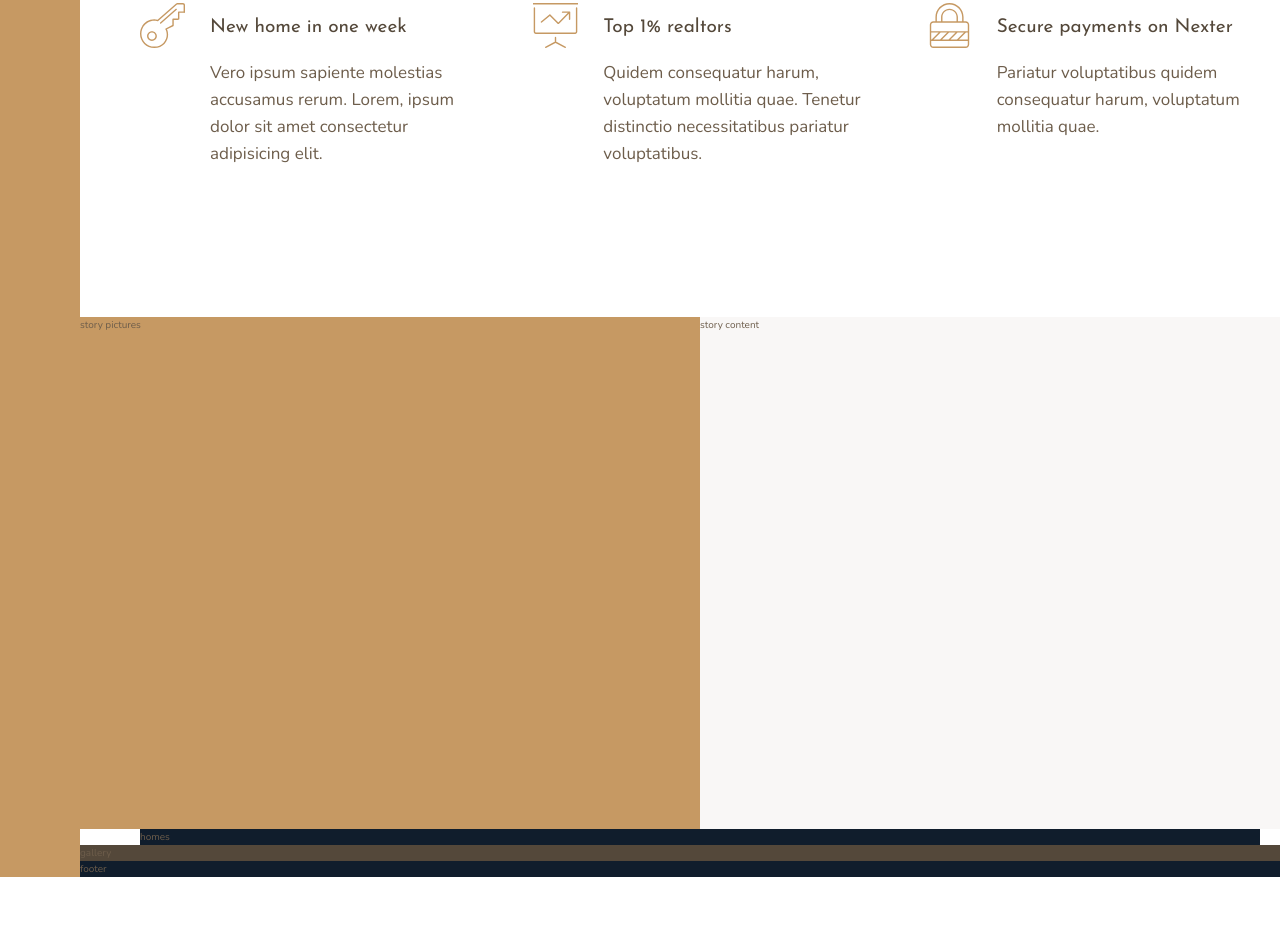
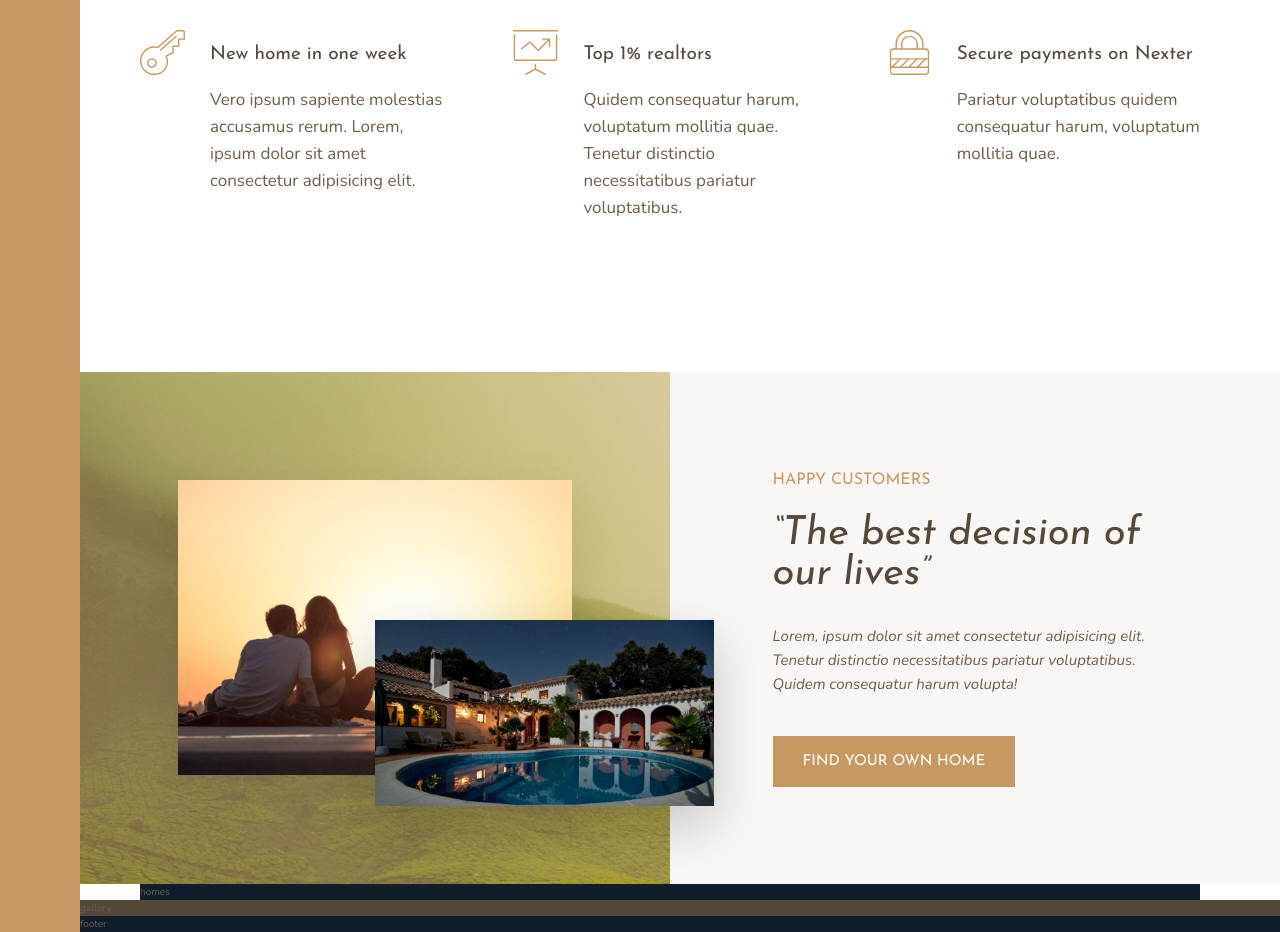
Before and after one commit to m9iv/nexter, a website: page index.html in a window 1280 px wide. Shown: the part 991-1923 px from the top of the page. Before the commit the page ends 1868 px from the top, so only its background shows below. Drawn offline with nearby package versions, Linux system fonts and the light colour scheme.

Commit message:
Add Stories styles

```diff
--- a/index.html
+++ b/index.html
@@ -101,9 +101,29 @@
       </div>
     </section>
 
-    <div class="story__pictures">story pictures</div>
+    <div class="story__pictures">
+      <img
+        src="img/story-1.jpeg"
+        alt="Couple with new house"
+        class="story__img--1" />
 
-    <div class="story__content">story content</div>
+      <img src="img/story-2.jpeg" alt="New house" class="story__img--2" />
+    </div>
+
+    <div class="story__content">
+      <h3 class="heading-3 mb-sm">Happy Customers</h3>
+      <h2 class="heading-2 heading-2--dark mb-md">
+        &ldquo;The best decision of our lives&rdquo;
+      </h2>
+
+      <p class="story__text">
+        Lorem, ipsum dolor sit amet consectetur adipisicing elit. Tenetur
+        distinctio necessitatibus pariatur voluptatibus. Quidem consequatur
+        harum volupta!
+      </p>
+
+      <button class="btn">Find your own home</button>
+    </div>
 
     <section class="homes">homes</section>
 
--- a/sass/_story.scss
+++ b/sass/_story.scss
@@ -1,13 +1,50 @@
 .story {
   &__pictures {
+    display: grid;
     grid-column: full-start / col-end 4;
+    grid-template-rows: repeat(6, 1fr);
+    grid-template-columns: repeat(6, 1fr);
+    align-items: center;
 
     background-color: $color-primary;
+    background-image: linear-gradient(
+        rgba($color-primary, 0.5),
+        rgba($color-primary, 0.5)
+      ),
+      url(../img/back.jpg);
+  }
+
+  &__img--1 {
+    grid-row: 2 / 6;
+    grid-column: 2 / 6;
+
+    width: 100%;
+    box-shadow: 0 2rem 5rem rgba(#000, 0.1);
+  }
+
+  &__img--2 {
+    grid-row: 4 / 6;
+    grid-column: 4 / 7;
+
+    width: 115%;
+    box-shadow: 0 2rem 5rem rgba(#000, 0.2);
+    z-index: 20;
   }
 
   &__content {
+    display: flex;
+    flex-direction: column;
+    justify-content: center;
+    align-items: flex-start;
     grid-column: col-start 5 / full-end;
 
+    padding: 6rem 8vw;
     background-color: $color-grey-light-1;
   }
+
+  &__text {
+    font-size: 1.5rem;
+    font-style: italic;
+    margin-bottom: 4rem;
+  }
 }
--- a/sass/_typography.scss
+++ b/sass/_typography.scss
@@ -9,10 +9,24 @@
 
 .heading-2 {
   @extend %heading;
+  font-size: 4rem;
+  font-style: italic;
+  line-height: 1;
+
+  &--light {
+    color: $color-grey-light-1;
+  }
+
+  &--dark {
+    color: $color-grey-dark-1;
+  }
 }
 
 .heading-3 {
   @extend %heading;
+  font-size: 1.6rem;
+  color: $color-primary;
+  text-transform: uppercase;
 }
 
 .heading-4 {
@@ -27,3 +41,40 @@
     color: $color-grey-dark-1;
   }
 }
+
+.btn {
+  font-family: $font-display;
+  font-size: 1.5rem;
+  color: #fff;
+  text-transform: uppercase;
+
+  padding: 1.8rem 3rem;
+
+  background-color: $color-primary;
+  border: none;
+  border-radius: 0;
+
+  transition: all 0.2s;
+  cursor: pointer;
+
+  &:hover {
+    background-color: $color-primary-dark;
+  }
+}
+
+// Helper classes
+.mb-sm {
+  margin-bottom: 2rem;
+}
+
+.mb-md {
+  margin-bottom: 3rem;
+}
+
+.mb-lg {
+  margin-bottom: 4rem;
+}
+
+.mb-hg {
+  margin-bottom: 8rem;
+}
```
Also changed, not shown: css/style.css.
